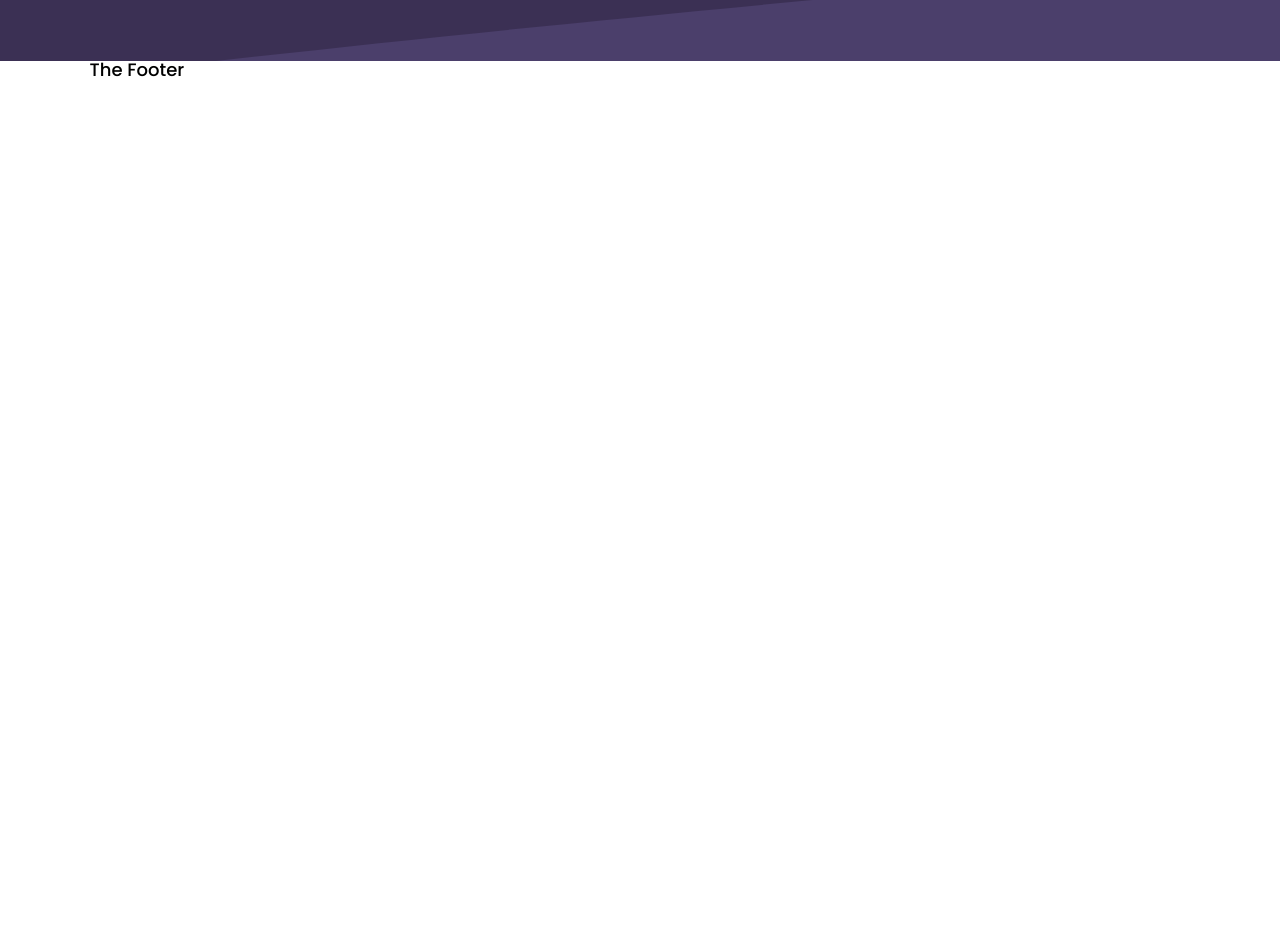
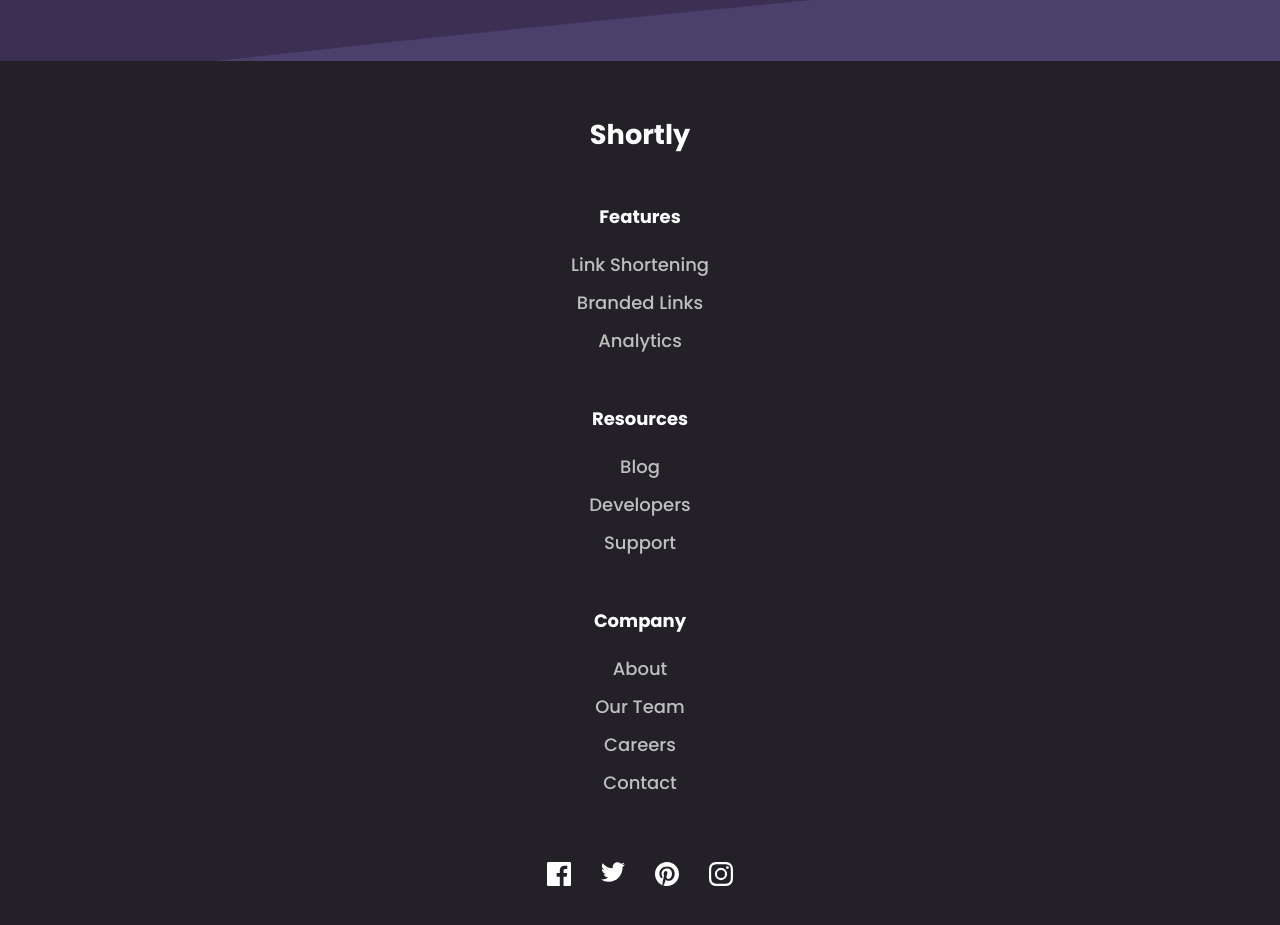
Before and after one commit to skin93/shortly, a React (Create React App) app: page / in a window 1280 px wide. Shown: the part 2400-3325 px from the top of the page. Before the commit the page ends 2482 px from the top, so only its background shows below. Built offline with nearby package versions, Linux system fonts and the light colour scheme.

Commit message:
Add footer

```diff
--- a/src/components/Layout/Footer/Footer.styled.js
+++ b/src/components/Layout/Footer/Footer.styled.js
@@ -1,6 +1,87 @@
+import { Container } from "GlobalStyle";
 import styled from "styled-components";
 
 export const StyledFooter = styled.footer`
   width: 100%;
-  background-color: transparent;
+  padding-block: 60px;
+  background-color: ${({ theme }) => theme.colors.neutral.veryDarkViolet};
 `;
+
+export const StyledContainer = styled(Container)`
+  display: grid;
+  grid-template-columns: 1fr;
+  align-items: start;
+
+  @media ${({ theme }) => theme.device.desktop} {
+    grid-template-columns: 35% 65%;
+  }
+`;
+
+export const FooterHeading = styled.h3`
+  color: #fff;
+  font-size: 1.7rem;
+  text-align: center;
+  margin-bottom: 10px;
+
+  @media ${({ theme }) => theme.device.desktop} {
+    text-align: left;
+    font-size: 3rem;
+    margin-bottom: 0;
+  }
+`;
+
+export const FooterContent = styled.div`
+  display: grid;
+  grid-template-columns: 1fr;
+
+  @media ${({ theme }) => theme.device.desktop} {
+    grid-template-columns: repeat(4, 1fr);
+  }
+`;
+
+export const FooterLinkItem = styled.div`
+  display: flex;
+  flex-direction: column;
+  text-align: center;
+
+  @media ${({ theme }) => theme.device.desktop} {
+    text-align: left;
+  }
+`;
+
+export const FoooterLinkTitle = styled.h4`
+  color: #fff;
+  margin-top: 50px;
+
+  @media ${({ theme }) => theme.device.desktop} {
+    margin-top: 0;
+  }
+`;
+
+export const FooterLink = styled.a`
+  color: ${({ theme }) => theme.colors.neutral.gray};
+  margin-block: 10px;
+  cursor: pointer;
+
+  &:first-of-type {
+    margin-top: 30px;
+  }
+`;
+
+export const FooterMediaWrapper = styled.div`
+  display: inline-flex;
+  flex-direction: row;
+  justify-content: center;
+  gap: 30px;
+  margin-top: 60px;
+
+  @media ${({ theme }) => theme.device.desktop} {
+    margin-top: 0;
+  }
+`;
+
+export const FooterMediaLink = styled.a`
+  cursor: pointer;
+`;
+
+export const Icon = styled.img``;
--- a/src/components/Layout/Footer/index.jsx
+++ b/src/components/Layout/Footer/index.jsx
@@ -1,10 +1,62 @@
-import { Container } from "GlobalStyle";
-import { StyledFooter } from "./Footer.styled";
+import {
+  StyledContainer,
+  FooterContent,
+  FoooterLinkTitle,
+  FooterLink,
+  FooterLinkItem,
+  FooterMediaWrapper,
+  FooterMediaLink,
+  StyledFooter,
+  FooterHeading,
+  Icon,
+} from "./Footer.styled";
+
+import FBIcon from "assets/icon-facebook.svg";
+import TwitterIcon from "assets/icon-twitter.svg";
+import PinterestIcon from "assets/icon-pinterest.svg";
+import InstagramIcon from "assets/icon-instagram.svg";
 
 export default function Footer() {
   return (
     <StyledFooter>
-      <Container>The Footer</Container>
+      <StyledContainer>
+        <FooterHeading>Shortly</FooterHeading>
+        <FooterContent>
+          <FooterLinkItem>
+            <FoooterLinkTitle>Features</FoooterLinkTitle>
+            <FooterLink>Link Shortening</FooterLink>
+            <FooterLink>Branded Links</FooterLink>
+            <FooterLink>Analytics</FooterLink>
+          </FooterLinkItem>
+          <FooterLinkItem>
+            <FoooterLinkTitle>Resources</FoooterLinkTitle>
+            <FooterLink>Blog</FooterLink>
+            <FooterLink>Developers</FooterLink>
+            <FooterLink>Support</FooterLink>
+          </FooterLinkItem>
+          <FooterLinkItem>
+            <FoooterLinkTitle>Company</FoooterLinkTitle>
+            <FooterLink>About</FooterLink>
+            <FooterLink>Our Team</FooterLink>
+            <FooterLink>Careers</FooterLink>
+            <FooterLink>Contact</FooterLink>
+          </FooterLinkItem>
+          <FooterMediaWrapper>
+            <FooterMediaLink>
+              <Icon src={FBIcon} />
+            </FooterMediaLink>
+            <FooterMediaLink>
+              <Icon src={TwitterIcon} />
+            </FooterMediaLink>
+            <FooterMediaLink>
+              <Icon src={PinterestIcon} />
+            </FooterMediaLink>
+            <FooterMediaLink>
+              <Icon src={InstagramIcon} />
+            </FooterMediaLink>
+          </FooterMediaWrapper>
+        </FooterContent>
+      </StyledContainer>
     </StyledFooter>
   );
 }
```
